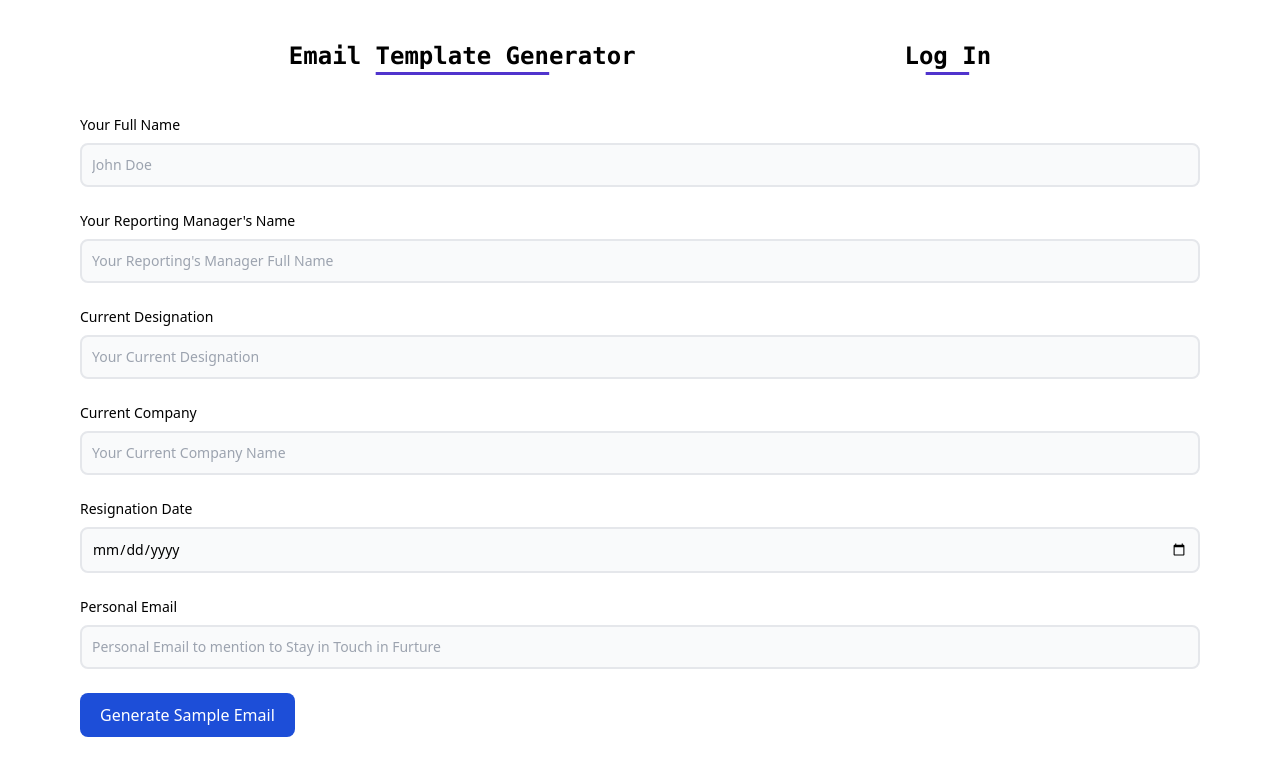
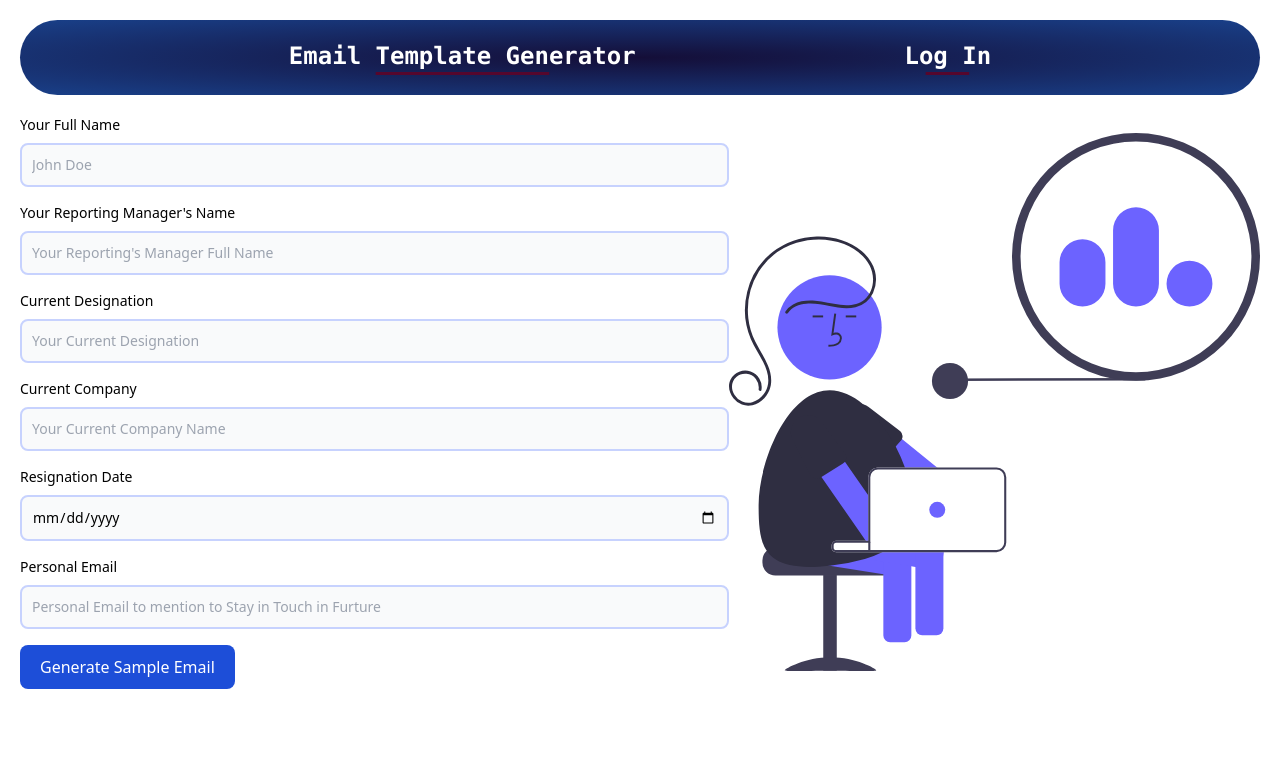
Before and after one commit to AvinashKumar69/AUTO-EMAIL-GENERATOR-01, a React (Create React App) app: page / in a window 1280 px wide. Shown: the top 776 px of the page. Built offline with nearby package versions, Linux system fonts and the light colour scheme.

Commit message:
update folder structures...

```diff
--- a/src/Components/Header.jsx
+++ b/src/Components/Header.jsx
@@ -5,11 +5,13 @@ import '../Styles/Header.css';
 const Header = () => {
 
     return (
-        <div className='flex flex-row items-center justify-evenly py-5 m-5 font-mono rounded-full bg-white text-2xl text-black font-bold'>
+        <div className='flex flex-row items-center justify-evenly py-5 m-5 font-mono rounded-full text-2xl text-white font-bold'
+            style={{ background: 'radial-gradient(#140e38, #194089)' }}
+        >
             <h3 className="xyzabc-half-border sm:text-xl xs:text-sm">
                 Email Template Generator
             </h3>
-            <button className="xyzabc-half-border text-2xl sm:text-xl xs:text-sm text-black font-bold" type="button">
+            <button className="xyzabc-half-border text-2xl sm:text-xl xs:text-sm text-white font-bold" type="button">
                 Log In
             </button>
         </div>
--- a/src/EmailOutputPages/ResignationEmail.jsx
+++ b/src/EmailOutputPages/ResignationEmail.jsx
@@ -9,7 +9,7 @@ const ResignationEmail = () => {
     const { name, managerName, designation, companyName, resignationDate, nonWorkEmail } = state
 
     return (
-        <div className='flex flex-col border-2 border-red-800 shadow-lg text-black m-5 p-5 rounded-lg'>
+        <div className='flex flex-col border-2 border-indigo-200 shadow-lg text-black m-5 p-5 rounded-lg'>
             <h1 className='text-xl font-semibold'>
                 <span className='font-bold'>Email Subject Line:</span> Notice of Resignation | {name}
             </h1>
@@ -18,13 +18,13 @@ const ResignationEmail = () => {
             <p className='text-xl font-medium'>
                 Dear {managerName},
                 <br /><br />
-                Please accept this message as formal notice that I am resigning from the position of <span className='italic'>{designation}</span> with the <span className='italic'>{companyName}</span> company <span className='font-bold'>effecctive from <Moment format='YYYY/MM/DD'>{resignationDate}</Moment></span>.
+                Please accept this message as formal notice that I am resigning from the position of <span className='italic font-bold'>{designation}</span> with the <span className='italic font-bold'>{companyName}</span> company <span className='font-bold'>effecctive from <Moment format='YYYY/MM/DD'>{resignationDate}</Moment></span>.
                 <br /><br />
                 Thank you so much for the opportunity to work in this position. I've greatly enjoyed and appreciated the opportunities & experience I've gained during my tenure in the company, which will certainly help me throughout my career.
                 <br /><br />
                 I'll do everything possible to wrap up my duties. Please let me know if there's anything else I can do to help during this transition.
                 <br /><br />
-                I wish you and the company the very best going forward. If you need anything please don't hesitate to reach me at {nonWorkEmail}.
+                I wish you and the company the very best going forward. If you need anything please don't hesitate to reach me at <span className='font-bold'>{nonWorkEmail}</span>.
                 <br /><br />
             </p>
 
--- a/src/Pages/Home.js
+++ b/src/Pages/Home.js
@@ -1,8 +1,9 @@
 import React, { useCallback } from 'react';
 import Particles from "react-tsparticles";
 import { loadFull } from "tsparticles";
-import UserInputForm from '../Components/UserInputForm';
+import UserInputForm from '../UserInputForms/ResignationForm';
 import particlesOptions from "../particles.json";
+import img1 from '../Assets/undraw_data_input.svg';
 
 
 const Home = () => {
@@ -14,8 +15,9 @@ const Home = () => {
     return (
         <>
             {/* <Particles options={particlesOptions} init={particlesInit} /> */}
-            <div className=''>
+            <div className='flex flex-row items-center justify-between m-5 sm:flex-col sm:space-y-6 xs:flex-col xs:space-y-6'>
                 <UserInputForm />
+                <img className='' src={img1} />
             </div>
         </>
     )
--- a/src/Styles/Header.css
+++ b/src/Styles/Header.css
@@ -16,7 +16,7 @@
 .xyzabc-half-border::after {
     display: block;
     content: '';
-    border-bottom: solid 3px rgb(80, 52, 205);
+    border-bottom: solid 3px rgb(85, 7, 45);
     transform: scaleX(0.5);
     transition: transform 250ms ease-in-out;
 }
--- a/src/Components/UserInputForm.jsx
+++ b/src/UserInputForms/ResignationForm.jsx
@@ -28,50 +28,50 @@ const UserInputForm = () => {
 
 
     return (
-        <form className='mx-20 xs:mx-2'>
-            <div className="relative z-0 w-full mb-6 group">
+        <form className='w-full xs:mx-2'>
+            <div className="relative z-0 w-full mb-4 group">
                 <label htmlFor="name" className="block mb-2 text-sm font-medium text-black">Your Full Name</label>
-                <input type="text" id="your-name" aria-describedby="helper-text-explanation" className="bg-gray-50 border-2 text-black text-sm rounded-lg block w-full p-2.5 required" placeholder="John Doe"
+                <input type="text" id="your-name" aria-describedby="helper-text-explanation" className="bg-gray-50 border-2 border-indigo-200 text-black text-sm rounded-lg block w-full p-2.5 required" placeholder="John Doe"
                     value={name}
                     onChange={(e) => setName(e.target.value)}
                 />
             </div>
 
-            <div className="relative z-0 w-full mb-6 group">
+            <div className="relative z-0 w-full mb-4 group">
                 <label htmlFor="name" className="block mb-2 text-sm font-medium text-black">Your Reporting Manager's Name</label>
-                <input type="text" id="reporting-manager-name" aria-describedby="helper-text-explanation" className="bg-gray-50 border-2 text-black text-sm rounded-lg block w-full p-2.5" placeholder="Your Reporting's Manager Full Name"
+                <input type="text" id="reporting-manager-name" aria-describedby="helper-text-explanation" className="bg-gray-50 border-2 border-indigo-200 text-black text-sm rounded-lg block w-full p-2.5" placeholder="Your Reporting's Manager Full Name"
                     value={managerName}
                     onChange={(e) => setManagerName(e.target.value)}
                 />
             </div>
 
-            <div className="relative z-0 w-full mb-6 group">
+            <div className="relative z-0 w-full mb-4 group">
                 <label htmlFor="name" className="block mb-2 text-sm font-medium text-black">Current Designation</label>
-                <input type="text" id="current-designation" aria-describedby="helper-text-explanation" className="bg-gray-50 border-2 text-black text-sm rounded-lg block w-full p-2.5" placeholder="Your Current Designation"
+                <input type="text" id="current-designation" aria-describedby="helper-text-explanation" className="bg-gray-50 border-2 border-indigo-200 text-black text-sm rounded-lg block w-full p-2.5" placeholder="Your Current Designation"
                     value={designation}
                     onChange={(e) => setDesignation(e.target.value)}
                 />
             </div>
 
-            <div className="relative z-0 w-full mb-6 group">
+            <div className="relative z-0 w-full mb-4 group">
                 <label htmlFor="name" className="block mb-2 text-sm font-medium text-black">Current Company</label>
-                <input type="text" id="current-company" aria-describedby="helper-text-explanation" className="bg-gray-50 border-2 text-black text-sm rounded-lg block w-full p-2.5" placeholder="Your Current Company Name"
+                <input type="text" id="current-company" aria-describedby="helper-text-explanation" className="bg-gray-50 border-2 border-indigo-200 text-black text-sm rounded-lg block w-full p-2.5" placeholder="Your Current Company Name"
                     value={companyName}
                     onChange={(e) => setCompanyName(e.target.value)}
                 />
             </div>
 
-            <div className="relative z-0 w-full mb-6 group">
+            <div className="relative z-0 w-full mb-4 group">
                 <label htmlFor="date" className="block mb-2 text-sm font-medium text-black">Resignation Date</label>
-                <input type="date" id="resignation-date" aria-describedby="helper-text-explanation" className="bg-gray-50 border-2 text-black text-sm rounded-lg block w-full p-2.5" placeholder="Date of Resignation"
+                <input type="date" id="resignation-date" aria-describedby="helper-text-explanation" className="bg-gray-50 border-2 border-indigo-200 text-black text-sm rounded-lg block w-full p-2.5" placeholder="Date of Resignation"
                     value={resignationDate}
                     onChange={(e) => setResignationDate(e.target.value)}
                 />
             </div>
 
-            <div className="relative z-0 w-full mb-6 group">
+            <div className="relative z-0 w-full mb-4 group">
                 <label htmlFor="email" className="block mb-2 text-sm font-medium text-black">Personal Email</label>
-                <input type="email" id="personal-email" aria-describedby="helper-text-explanation" className="bg-gray-50 border-2 text-black text-sm rounded-lg block w-full p-2.5" placeholder="Personal Email to mention to Stay in Touch in Furture"
+                <input type="email" id="personal-email" aria-describedby="helper-text-explanation" className="bg-gray-50 border-2 border-indigo-200 text-black text-sm rounded-lg block w-full p-2.5" placeholder="Personal Email to mention to Stay in Touch in Furture"
                     value={nonWorkEmail}
                     onChange={(e) => setNonWorkEmail(e.target.value)}
                 />
```
